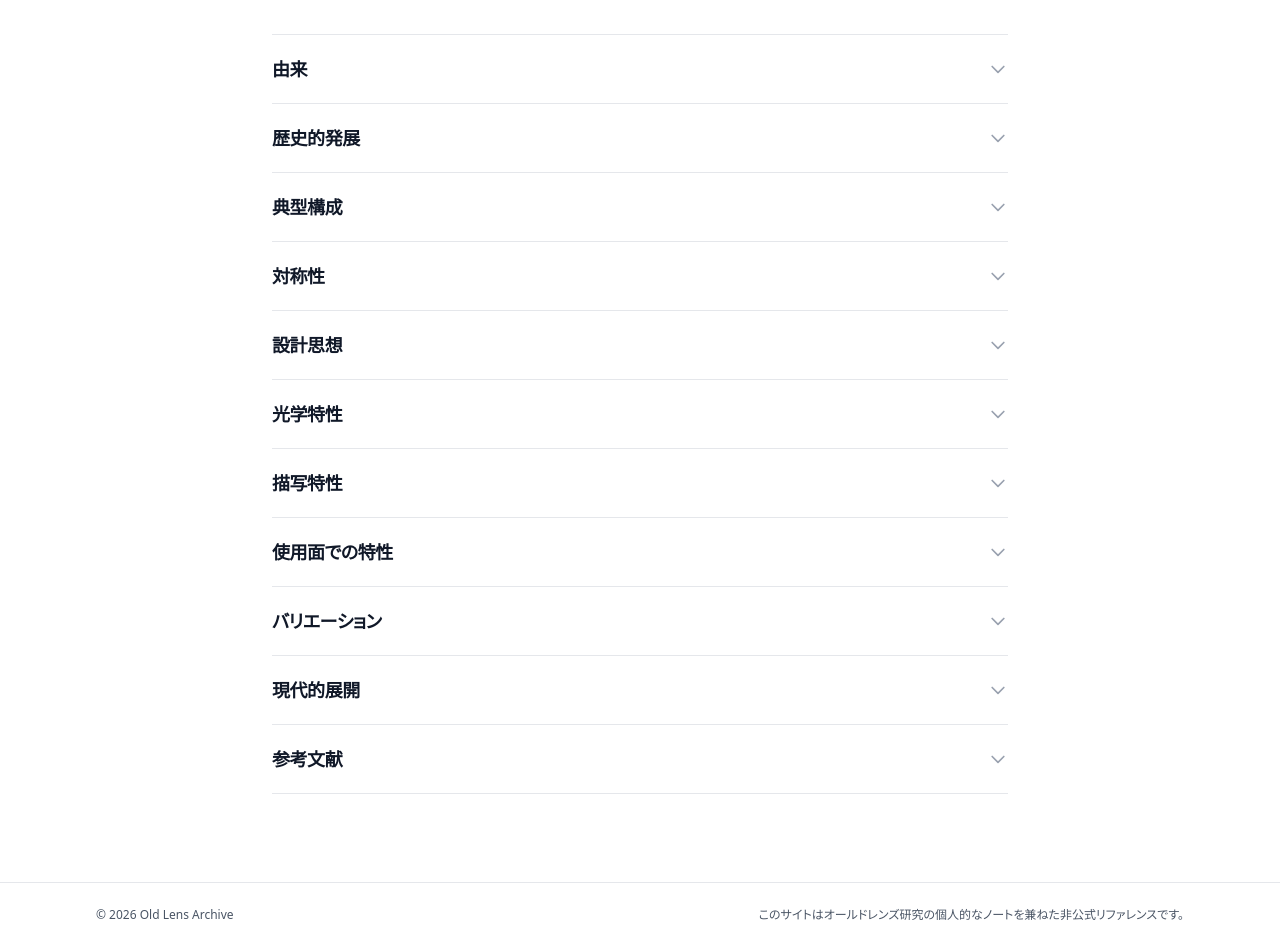
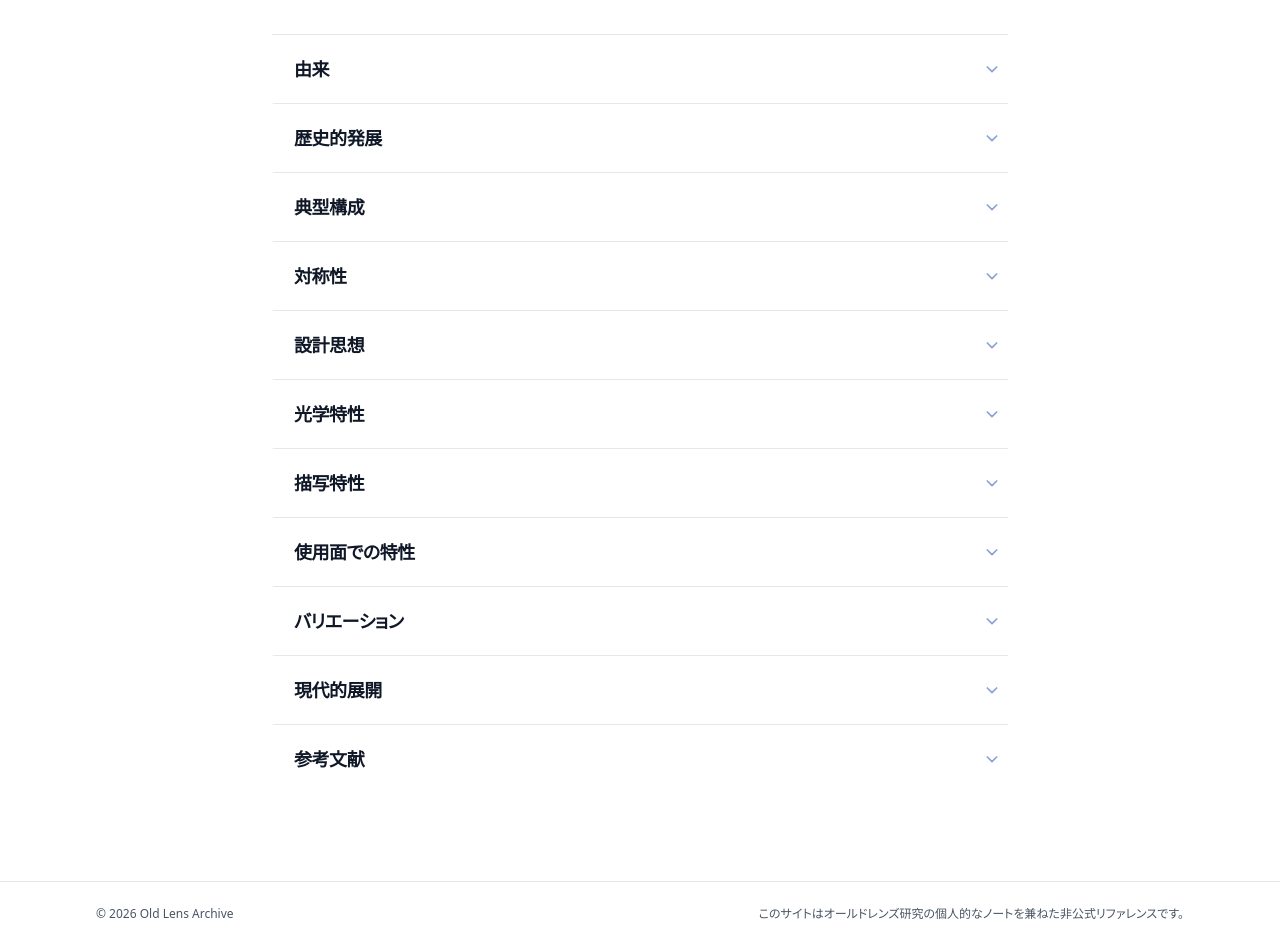
Before and after one commit to bon5o/ui-test, a Next.js app: page /design/double-gauss in a window 1280 px wide. Shown: the part 1160-2107 px from the top of the page. Built offline with nearby package versions, Linux system fonts and the light colour scheme.

Commit message:
apply accent color #88A3D4 to UI components and page accents

```diff
--- a/app/design/[type]/page.tsx
+++ b/app/design/[type]/page.tsx
@@ -166,10 +166,10 @@ export default async function DesignDetailPage({ params }: PageProps) {
         {/* Historical Development — Timeline */}
         {meta.historical_development && meta.historical_development.length > 0 && (
           <CollapsibleSection title="歴史的発展">
-            <div className="relative ml-3 border-l border-gray-200 pl-7">
+            <div className="relative ml-3 border-l border-[#88A3D4]/30 pl-7">
               {meta.historical_development.map((item, i) => (
                 <div key={i} className="relative pb-7 last:pb-0">
-                  <span className="absolute -left-[calc(1.75rem+3.5px)] top-1.5 h-[7px] w-[7px] rounded-full border-[1.5px] border-gray-300 bg-white" />
+                  <span className="absolute -left-[calc(1.75rem+3.5px)] top-1.5 h-[7px] w-[7px] rounded-full border-[1.5px] border-[#88A3D4]/50 bg-white" />
                   <p className="text-sm font-medium text-gray-900">
                     {item.year ?? item.period}
                     {item.designer && (
@@ -192,7 +192,7 @@ export default async function DesignDetailPage({ params }: PageProps) {
               <ul className="space-y-2 text-[15px] leading-7 text-gray-700">
                 {basic_structure.typical_configurations.map((config, i) => (
                   <li key={i} className="flex gap-3">
-                    <span className="mt-[0.65em] h-1 w-1 shrink-0 rounded-full bg-gray-300" />
+                    <span className="mt-[0.65em] h-1 w-1 shrink-0 rounded-full bg-[#88A3D4]/50" />
                     <span>{config}</span>
                   </li>
                 ))}
@@ -316,14 +316,14 @@ export default async function DesignDetailPage({ params }: PageProps) {
             <ol className="space-y-2.5 text-sm leading-relaxed">
               {references.map((ref) => (
                 <li key={ref.id} className="flex gap-3 text-gray-600">
-                  <span className="shrink-0 font-mono text-xs text-gray-300">[{ref.id}]</span>
+                  <span className="shrink-0 font-mono text-xs text-[#88A3D4]/60">[{ref.id}]</span>
                   <span>
                     {ref.url ? (
                       <a
                         href={ref.url}
                         target="_blank"
                         rel="noopener noreferrer"
-                        className="text-gray-700 underline decoration-gray-300 underline-offset-2 transition-colors hover:text-gray-900 hover:decoration-gray-500"
+                        className="text-gray-700 underline decoration-[#88A3D4]/30 underline-offset-2 transition-colors hover:text-[#88A3D4] hover:decoration-[#88A3D4]/60"
                       >
                         {ref.title}
                       </a>
--- a/components/ui/CollapsibleSection.tsx
+++ b/components/ui/CollapsibleSection.tsx
@@ -34,24 +34,32 @@ export function CollapsibleSection({
   }, [isOpen]);
 
   return (
-    <section className="border-b border-gray-200">
+    <section
+      className={`relative transition-colors duration-200 ${
+        isOpen ? "border-l-2 border-l-[#88A3D4]" : "border-l-2 border-l-transparent"
+      }`}
+    >
       <button
         type="button"
         onClick={() => setIsOpen((prev) => !prev)}
-        className="flex w-full cursor-pointer items-center justify-between py-5 text-left transition-colors hover:bg-gray-50/60"
+        className="group flex w-full cursor-pointer items-center justify-between py-5 pl-5 pr-2 text-left transition-colors hover:bg-[#88A3D4]/[0.04]"
         aria-expanded={isOpen}
       >
-        <h2 className="text-lg font-semibold tracking-tight text-gray-900">
+        <h2
+          className={`text-lg font-semibold tracking-tight transition-colors duration-200 ${
+            isOpen ? "text-[#88A3D4]" : "text-gray-900 group-hover:text-[#88A3D4]"
+          }`}
+        >
           {title}
         </h2>
         <svg
-          className={`h-5 w-5 shrink-0 text-gray-400 transition-transform duration-300 ${
+          className={`h-4 w-4 shrink-0 text-[#88A3D4] transition-transform duration-300 ${
             isOpen ? "rotate-180" : "rotate-0"
           }`}
           fill="none"
           viewBox="0 0 24 24"
           stroke="currentColor"
-          strokeWidth={2}
+          strokeWidth={2.5}
           aria-hidden="true"
         >
           <path
@@ -65,7 +73,7 @@ export function CollapsibleSection({
         style={{ height: height !== undefined ? `${height}px` : "auto" }}
         className="overflow-hidden transition-[height] duration-300 ease-in-out"
       >
-        <div ref={contentRef} className="pb-8 pt-2">
+        <div ref={contentRef} className="pb-8 pl-5 pr-2 pt-1">
           {children}
         </div>
       </div>
```
